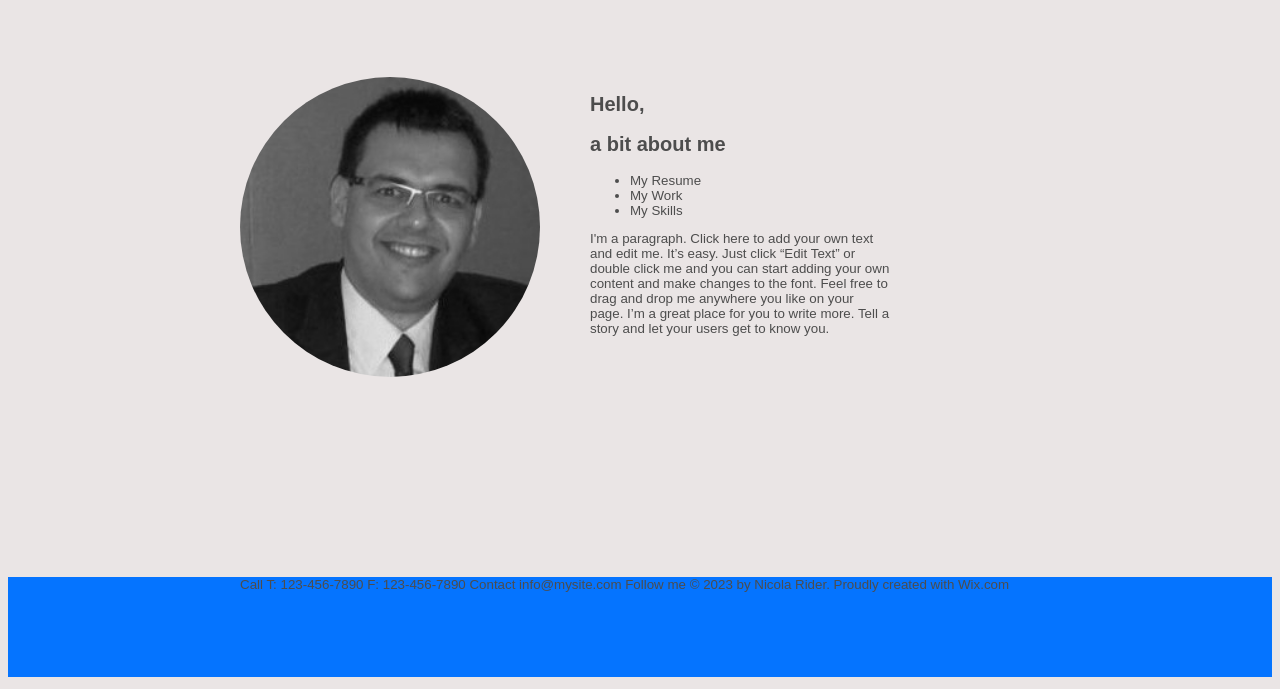
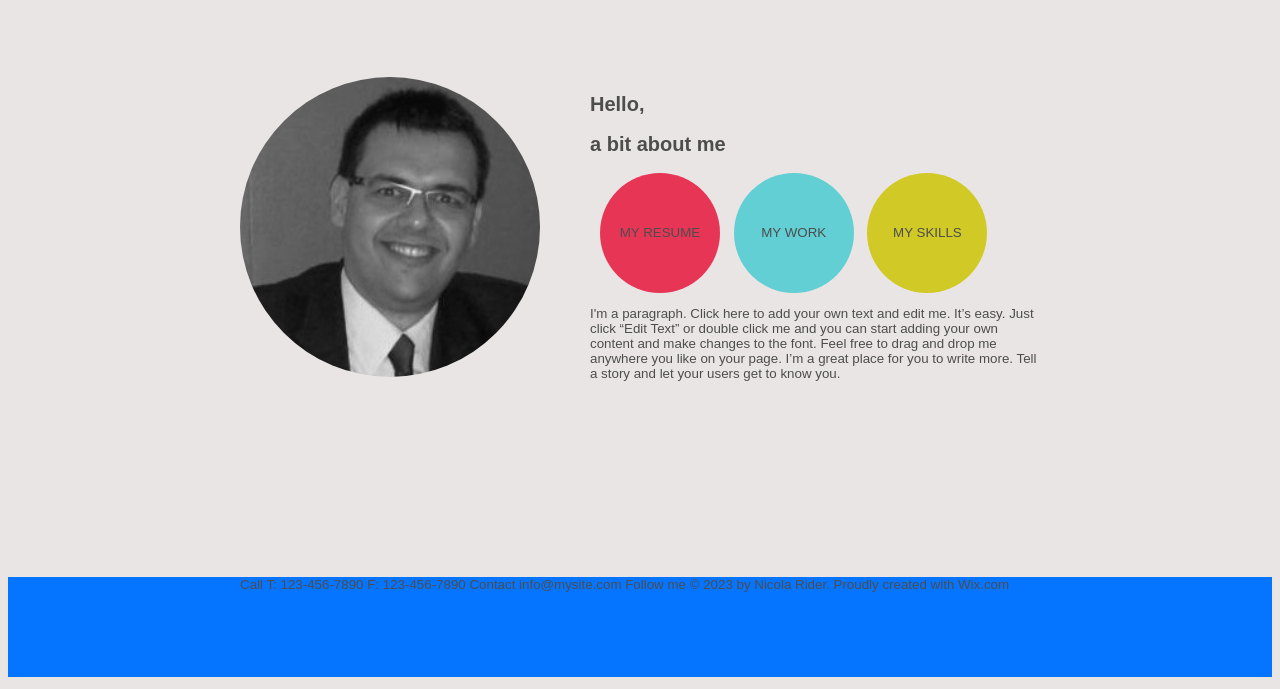
Before and after one commit to danilomibr/sitepessoal, a plain HTML site: page src/index.htm in a window 1280 px wide. Shown: the part 111-800 px from the top of the page. Drawn offline with Linux system fonts and the light colour scheme.

Commit message:
atualização

```diff
--- a/src/_css/style.css
+++ b/src/_css/style.css
@@ -43,8 +43,39 @@ div#sub-menu{
 	display: block;
 	position:relative;
 	float: left;
-	width: 300px;
+	width: 450px;
 }
+nav#sub-menu{
+	position:relative;
+	display: block;
+}
+
+nav#sub-menu li {
+	display: inline-block;
+	text-transform: uppercase;
+	padding: 10px;
+	border-radius: 50%;
+	width: 100px;
+	height: 100px;
+	line-height: 100px;
+	text-align: center;
+	vertical-align: middle;
+	margin: 0 40px 0px -30px;
+}
+
+li#botao1{
+	background-color: #e73556;
+}
+
+li#botao2{
+	background-color: #61cfd3;
+}
+
+li#botao3{
+	background-color: #d1c926;
+}
+
+
 
 footer{
 	height: 100px;
@@ -52,19 +83,7 @@ footer{
 
 }
 
-footer section{
+footer section {
 	width: 800px;
 	margin: auto;
 }
-
-div#botao1{
-	display: block;
-	width:100px;
-	height: 100px;
-	border-radius: 50%;
-	background-color: red;
-	text-align: center;
-	vertical-align:middle;
-	margin:auto;
-	line-height: 100px;
-}
--- a/src/index.htm
+++ b/src/index.htm
@@ -30,11 +30,11 @@
             <h1>Hello,</h1>
             <h2>a bit about me</h2>
         </hgroup>
-        <nav>
+        <nav id="sub-menu">
             <ul>
-                <li>My Resume</li>
-                <li>My Work</li>
-                <li>My Skills</li>
+                <li id="botao1">My Resume</li>
+                <li id="botao2">My Work</li>
+                <li id="botao3">My Skills</li>
             </ul>
         </nav>
 
```
